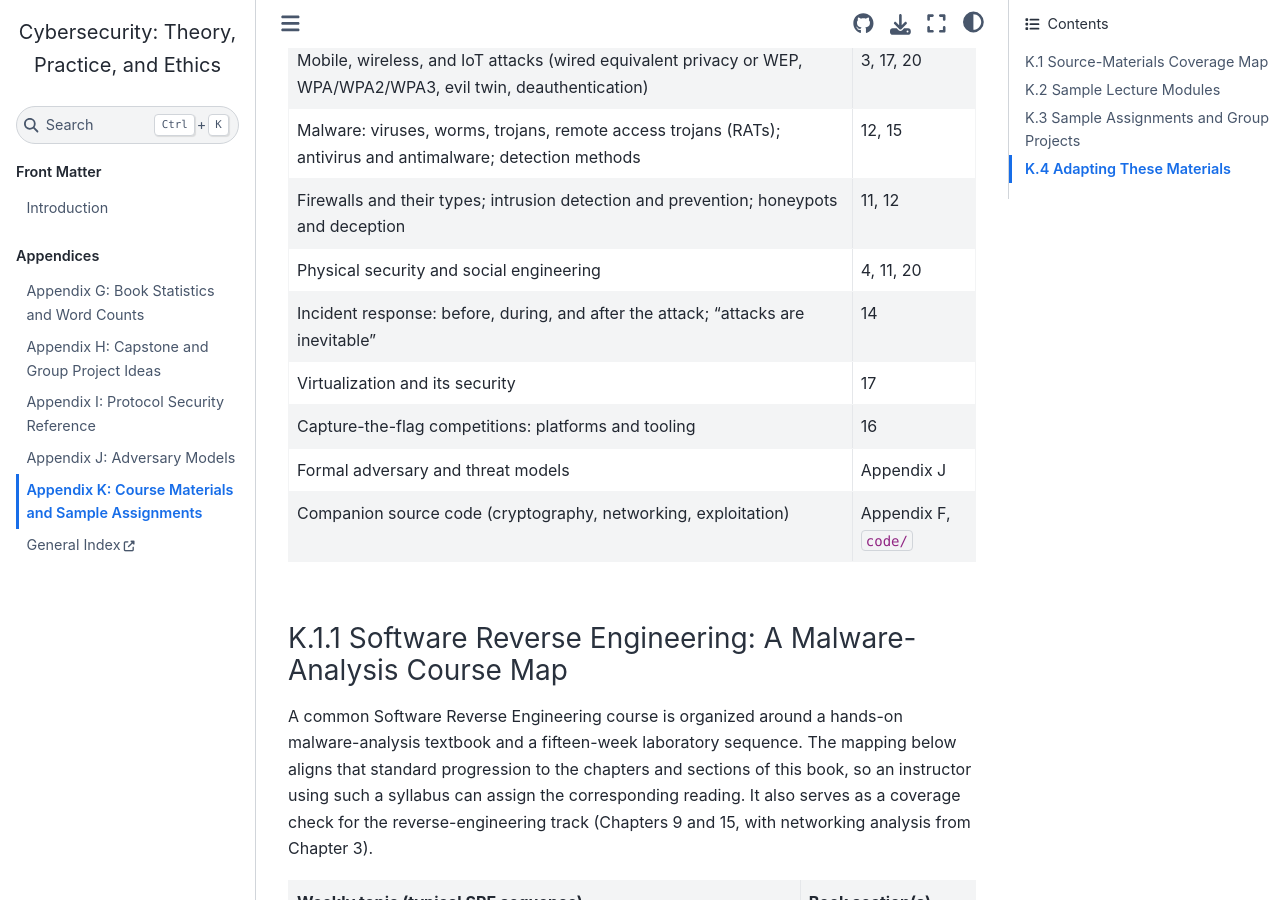
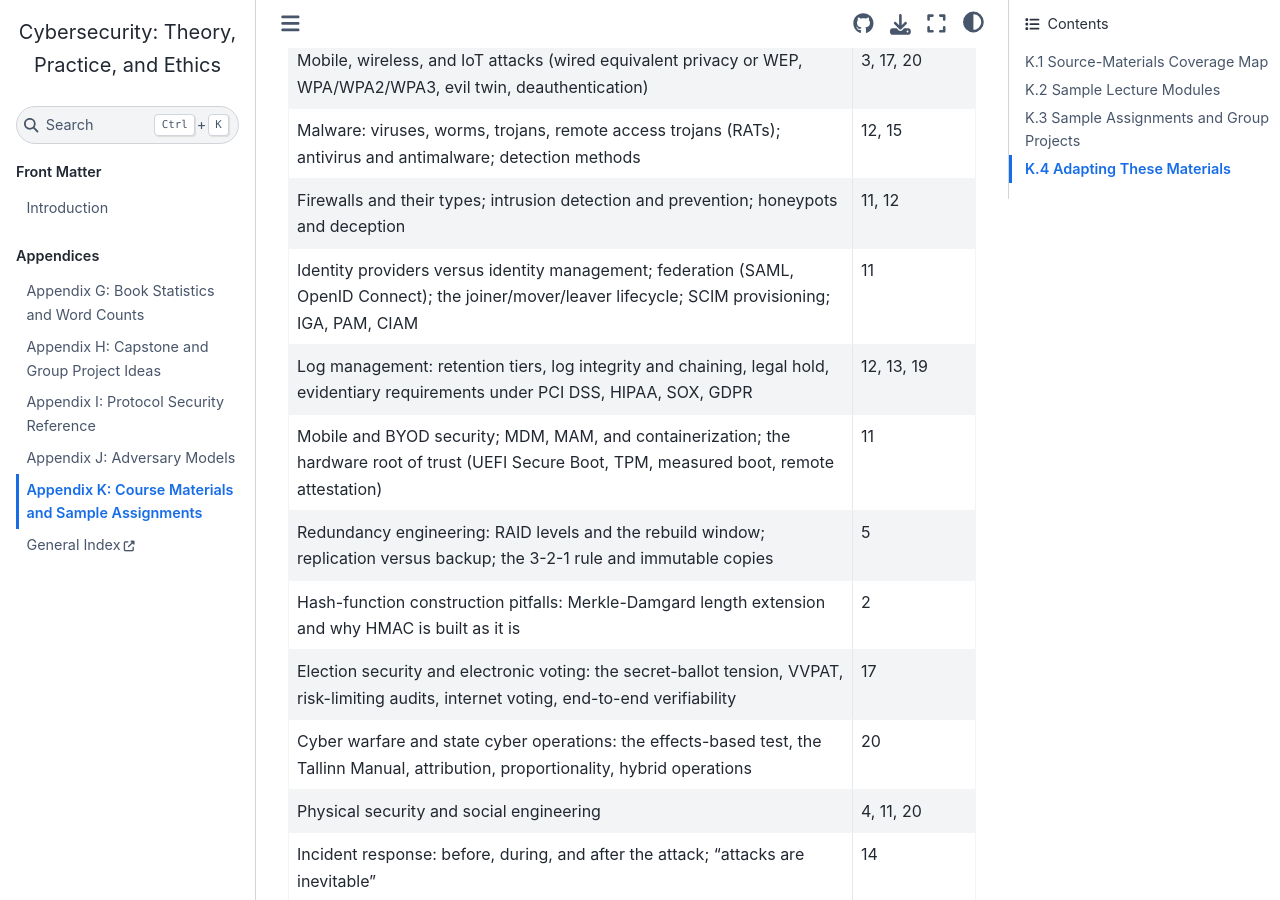
Before and after one commit to devharsh/cybersec-textbook, a Jupyter Book: the page built from chapters/appendix_k/appendix_k.md, in a window 1280 px wide and 900 px high, scrolled down 1416 px. Built offline with Jupyter Book 1.0.4 settings and Sphinx 7.4.7 and the Sphinx Book theme 1.1.4, drawn with Linux system fonts in a browser that asks for light colours; pages that are not in the unit, such as notebooks, are missing from menus.

Commit message:
Close the seven coverage gaps found against the Teaching archive
Audited /Users/devharsh/Documents/Teaching (5.6 GB, 7,435 files) against the
book: 69 LaGuardia session topics across MAC 237, 246, and 247, the Bowie
State COSC courses, and the Stevens crypto projects. Most topics were
already covered. Physical security and tailgating (ch04), wireless and
802.11 (ch03, appendix I), backup and disaster recovery (29 files), and TPM
all verified present. Seven gaps were real, and this closes them.

Ch 2: length extension attacks. Merkle-Damgard state leakage, why H(K||M) is
broken, and why HMAC is nested the way it is. Backs the Stevens
length-extension project.

Ch 5: redundancy engineering under business continuity. RAID levels, the
rebuild window that killed RAID 5 for large drives, replication versus
backup, and the 3-2-1 rule with an immutable copy.

Ch 11: mobile, BYOD, and the hardware root of trust. MDM/MAM/
containerization and the legal boundary, why mobile platforms often exceed
laptops, UEFI Secure Boot, TPM PCRs, measured boot, and remote attestation
as a zero-trust signal.

Ch 12: log management. Retention tiers against dwell time, log integrity and
hash chaining, Event ID 1102, logging by question, and legal hold overriding
retention schedules.

Ch 17: election security and electronic voting. The secret-ballot versus
verifiability tension, VVPAT, risk-limiting audits, why blockchain voting
addresses the wrong half, and end-to-end verifiable schemes.

Ch 20: cyber warfare. The effects-based test, Tallinn Manual 2.0 as expert
restatement rather than treaty, attribution, proportionality under shared
civilian infrastructure, and hybrid operations.

Appendix K: seven new rows in the K.1 coverage map, so its claim that every
topic in a conventional sequence is treated somewhere in the text is now
accurate rather than aspirational.

Adds five references: NIST SP 800-92, NIST SP 800-124r2, RFC 2104, the 2018
National Academies Securing the Vote study, and Tallinn Manual 2.0.
Regenerates Appendix G: 301,251 words, roughly 603 pages.

```diff
--- a/chapters/appendix_k/appendix_k.md
+++ b/chapters/appendix_k/appendix_k.md
@@ -28,6 +28,13 @@ check: every topic in a conventional sequence is treated somewhere in the text.
 | Mobile, wireless, and IoT attacks (wired equivalent privacy or WEP, WPA/WPA2/WPA3, evil twin, deauthentication) | 3, 17, 20 |
 | Malware: viruses, worms, trojans, remote access trojans (RATs); antivirus and antimalware; detection methods | 12, 15 |
 | Firewalls and their types; intrusion detection and prevention; honeypots and deception | 11, 12 |
+| Identity providers versus identity management; federation (SAML, OpenID Connect); the joiner/mover/leaver lifecycle; SCIM provisioning; IGA, PAM, CIAM | 11 |
+| Log management: retention tiers, log integrity and chaining, legal hold, evidentiary requirements under PCI DSS, HIPAA, SOX, GDPR | 12, 13, 19 |
+| Mobile and BYOD security; MDM, MAM, and containerization; the hardware root of trust (UEFI Secure Boot, TPM, measured boot, remote attestation) | 11 |
+| Redundancy engineering: RAID levels and the rebuild window; replication versus backup; the 3-2-1 rule and immutable copies | 5 |
+| Hash-function construction pitfalls: Merkle-Damgard length extension and why HMAC is built as it is | 2 |
+| Election security and electronic voting: the secret-ballot tension, VVPAT, risk-limiting audits, internet voting, end-to-end verifiability | 17 |
+| Cyber warfare and state cyber operations: the effects-based test, the Tallinn Manual, attribution, proportionality, hybrid operations | 20 |
 | Physical security and social engineering | 4, 11, 20 |
 | Incident response: before, during, and after the attack; "attacks are inevitable" | 14 |
 | Virtualization and its security | 17 |
```
Also changed, not shown: chapters/appendix_g/appendix_g.md (+32 -26 lines), intro.md (+1 -1 lines), 6 other files.
